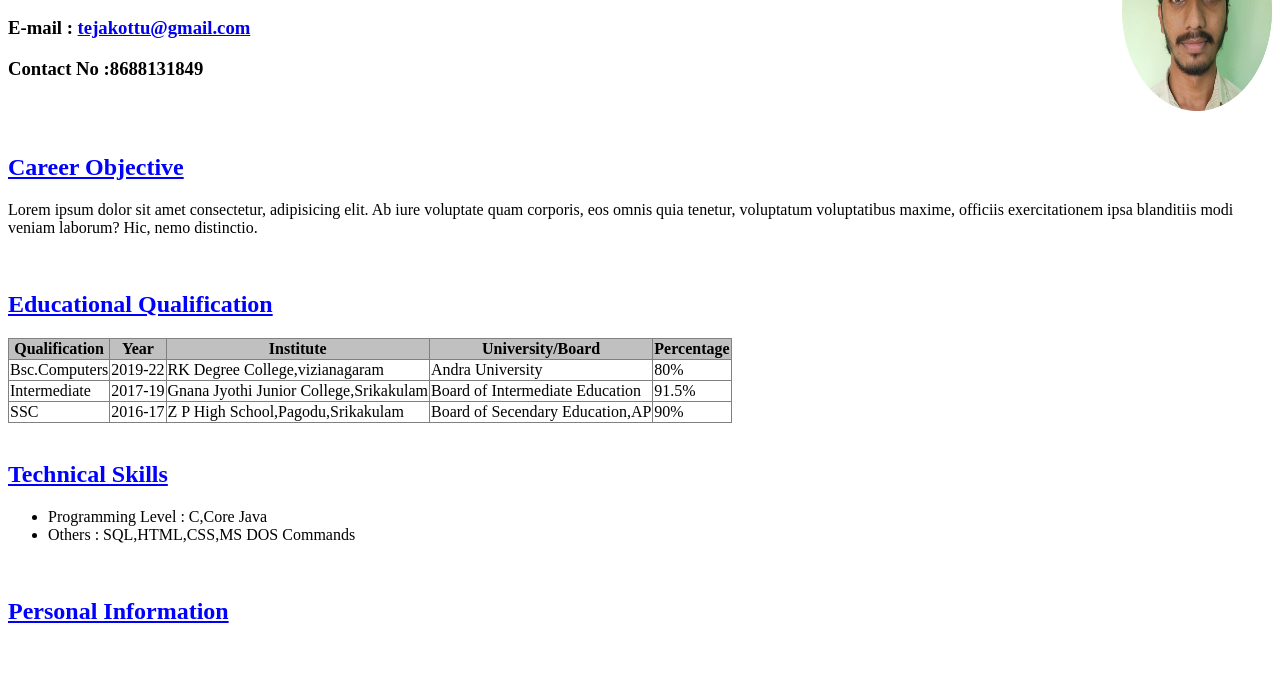
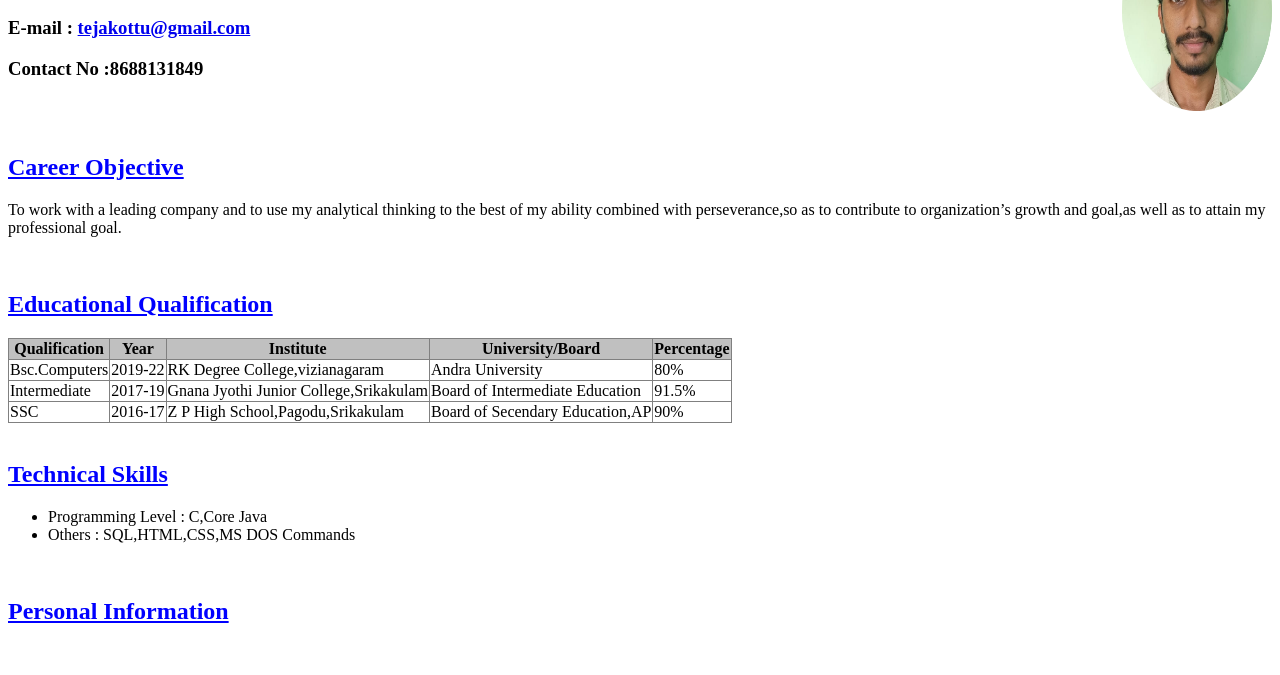
Before and after one commit to Tejeswararao-5017/Resume, a plain HTML site: page index.html in a window 1280 px wide. Shown: the part 110-785 px from the top of the page. Drawn offline with Linux system fonts and the light colour scheme.

Commit message:
Update index.html

```diff
--- a/index.html
+++ b/index.html
@@ -20,7 +20,7 @@
     <br>
     <br>
     <h2><u> Career Objective </u></h2>
-    <p>Lorem ipsum dolor sit amet consectetur, adipisicing elit. Ab iure voluptate quam corporis, eos omnis quia tenetur, voluptatum voluptatibus maxime, officiis exercitationem ipsa blanditiis modi veniam laborum? Hic, nemo distinctio.</p>
+    <p>To work with a leading company and to use my analytical thinking to the best of my ability combined with perseverance,so as to contribute to organization’s growth and goal,as well as to attain my professional goal.</p>
      <br>
      <h2> <u> Educational Qualification </u></h2>
      <table border="1" style="border-collapse: collapse;">
```
